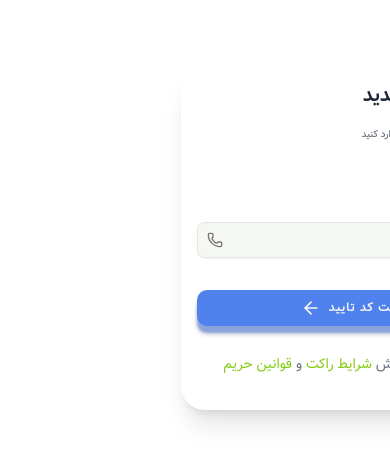
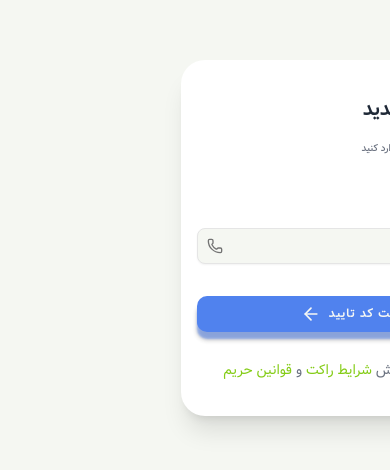
Before and after one commit to tinamohammadpour/Rocket-Frontend, a Next.js app: page / in a window 390 px wide. Shown: the part 184-654 px from the top of the page. Built offline with nearby package versions, Linux system fonts and the light colour scheme.

Commit message:
style: added bg color to the layout

```diff
--- a/src/app/layout.tsx
+++ b/src/app/layout.tsx
@@ -25,7 +25,7 @@ export const metadata: Metadata = {
 export default function RootLayout({ children }: LayoutProps<'/'>) {
   return (
     <html lang="fa" dir="rtl" className={cn('h-full', vazir.variable)}>
-      <body className={cn('min-h-full flex flex-col', vazir.className)}>
+      <body className={cn('min-h-full flex flex-col bg-[#F5F7F2]', vazir.className)}>
         <QueryProvider>{children}</QueryProvider>
       </body>
     </html>
--- a/src/components/features/signup/PhoneStepForm.tsx
+++ b/src/components/features/signup/PhoneStepForm.tsx
@@ -36,13 +36,13 @@ export function PhoneStepForm() {
         <span className="font-bold text-[#1F2937] text-lg">راکت</span>
       </div> */}
 
-      <h1 className="font-bold text-[#1F2937] text-[clamp(1rem,5vw,1.6rem)] whitespace-nowrap mb-4">
+      <h1 className="font-bold text-[#1F2937] text-[clamp(1rem,5vw,1.6rem)] whitespace-nowrap mb-4 mt-5">
         به راکت خوش آمدید
       </h1>
-      <p className="font-medium text-[clamp(0.5rem,2.5vw,1rem)] text-[#6B7280] whitespace-nowrap mb-12">
+      <p className="font-medium text-[clamp(0.5rem,2.5vw,1rem)] text-[#6B7280] whitespace-nowrap md:mb-12 ">
         برای شروع، شماره موبایل خود را وارد کنید
       </p>
-      <form onSubmit={handleSubmit(onSubmit)} className="space-y-8 w-full">
+      <form onSubmit={handleSubmit(onSubmit)} className="space-y-8 w-full md:mt-0 mt-10">
         <Field data-invalid={!!errors.phonenumber}>
           <FieldLabel htmlFor="phonenumber">شماره موبایل</FieldLabel>
           <Input
```
